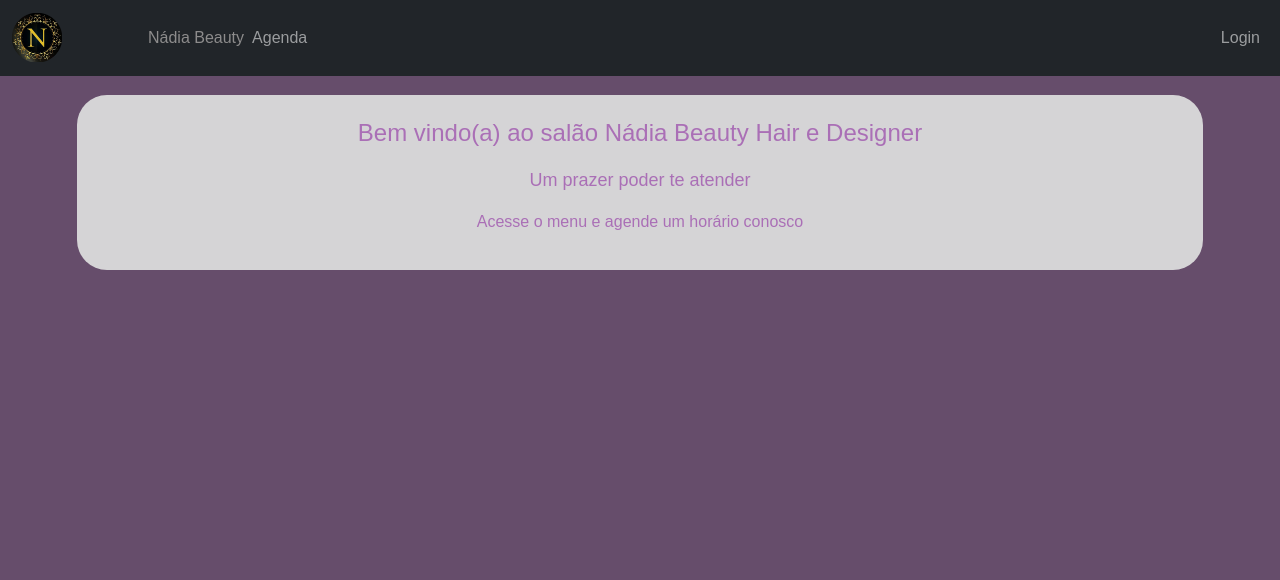
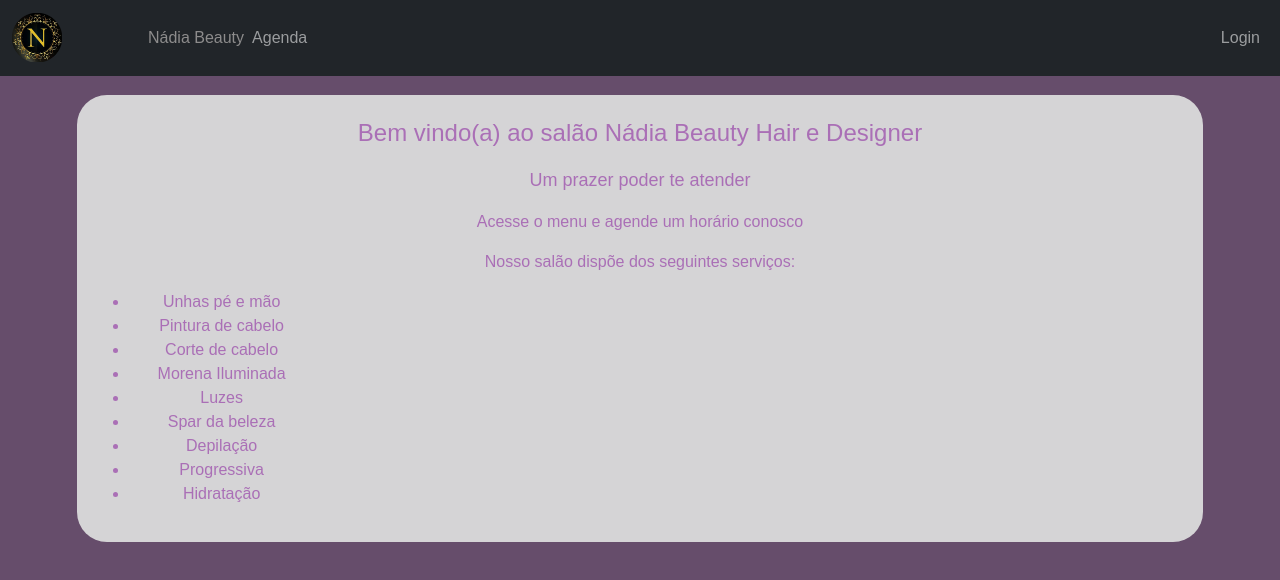
Before and after one commit to jefimdf/salao-app, a React (Create React App) app: page / in a window 1280 px wide. Shown: the top 580 px of the page. Built offline with nearby package versions, Linux system fonts and the light colour scheme.

Commit message:
Correção Celular

```diff
--- a/src/App.css
+++ b/src/App.css
@@ -155,6 +155,14 @@ div .home .conteudo{
   font-size: medium;
 }
 
+div .servicos{
+  text-align: center;
+}
+
+div .servicos ul{
+  width: 20%;
+}
+
 @media only screen
   and (min-device-width: 300px)
   and (max-device-width: 580px)
--- a/src/components/Agenda/create-agenda.component.js
+++ b/src/components/Agenda/create-agenda.component.js
@@ -194,7 +194,7 @@ export default function CreateAgenda(props) {
         <Form.Group controlId="Cliente">
           <Form.Label>Celular do Cliente:</Form.Label>
           {!clienteLogado && <div className="row">
-          <div className="col"><MaskedFormControl type='text' name='celular' mask='(11)1111-1111'  onChange={onChangeCelular}/></div>
+          <div className="col"><MaskedFormControl type='text' name='celular' mask='(11)9 1111-1111'  onChange={onChangeCelular}/></div>
           <div className="col"><button type="button" className="btn btn-primary" onClick={onBuscar}>Buscar</button></div>
           </div>}
           {clienteLogado && <div className="row"><Form.Label>{clienteLogado.nome}</Form.Label></div>}
--- a/src/components/Cliente/create-cliente.component.js
+++ b/src/components/Cliente/create-cliente.component.js
@@ -123,7 +123,7 @@ export default class CreateCliente extends Component {
           />
         <Form.Group controlId="Celular">
           <Form.Label>Celular</Form.Label>
-          <MaskedFormControl type='text' name='celular' mask='(11)1111-1111' value={this.state.celular} onChange={this.onChangeCelular} />
+          <MaskedFormControl type='text' name='celular' mask='(11)9 1111-1111' value={this.state.celular} onChange={this.onChangeCelular} />
         </Form.Group>
         <Form.Group controlId="Cidade">
           <Form.Label>Cidade</Form.Label>
--- a/src/components/Cliente/edit-cliente.component.js
+++ b/src/components/Cliente/edit-cliente.component.js
@@ -136,7 +136,7 @@ export default class EditCliente extends Component {
           />
         <Form.Group controlId="Name">
           <Form.Label>Celular</Form.Label>
-          <MaskedFormControl type='text' name='celular' mask='(11)1111-1111' value={this.state.celular} onChange={this.onChangeCelular} />
+          <MaskedFormControl type='text' name='celular' mask='(11)1 1111-1111' value={this.state.celular} onChange={this.onChangeCelular} />
         </Form.Group>
         <Form.Group controlId="Cidade">
           <Form.Label>Cidade</Form.Label>
--- a/src/components/home.component.js
+++ b/src/components/home.component.js
@@ -7,6 +7,20 @@ export default function Home(props) {
     <p className="titulo">Bem vindo(a)  ao salão Nádia Beauty Hair e Designer</p>
     <p className="subtitulo">Um prazer poder te atender</p>
     <p className="conteudo">Acesse o menu e agende um horário conosco</p>
+    <div className="servicos">
+        <p className="conteudo">Nosso salão dispõe dos seguintes serviços:</p>
+        <ul>
+            <li>Unhas pé e mão</li>
+            <li>Pintura de cabelo</li>
+            <li>Corte de cabelo</li>
+            <li>Morena Iluminada</li>
+            <li>Luzes</li>
+            <li>Spar da beleza</li>
+            <li>Depilação</li>
+            <li>Progressiva</li>
+            <li>Hidratação</li>
+        </ul>
+    </div>
 </div>)
 
 
```
